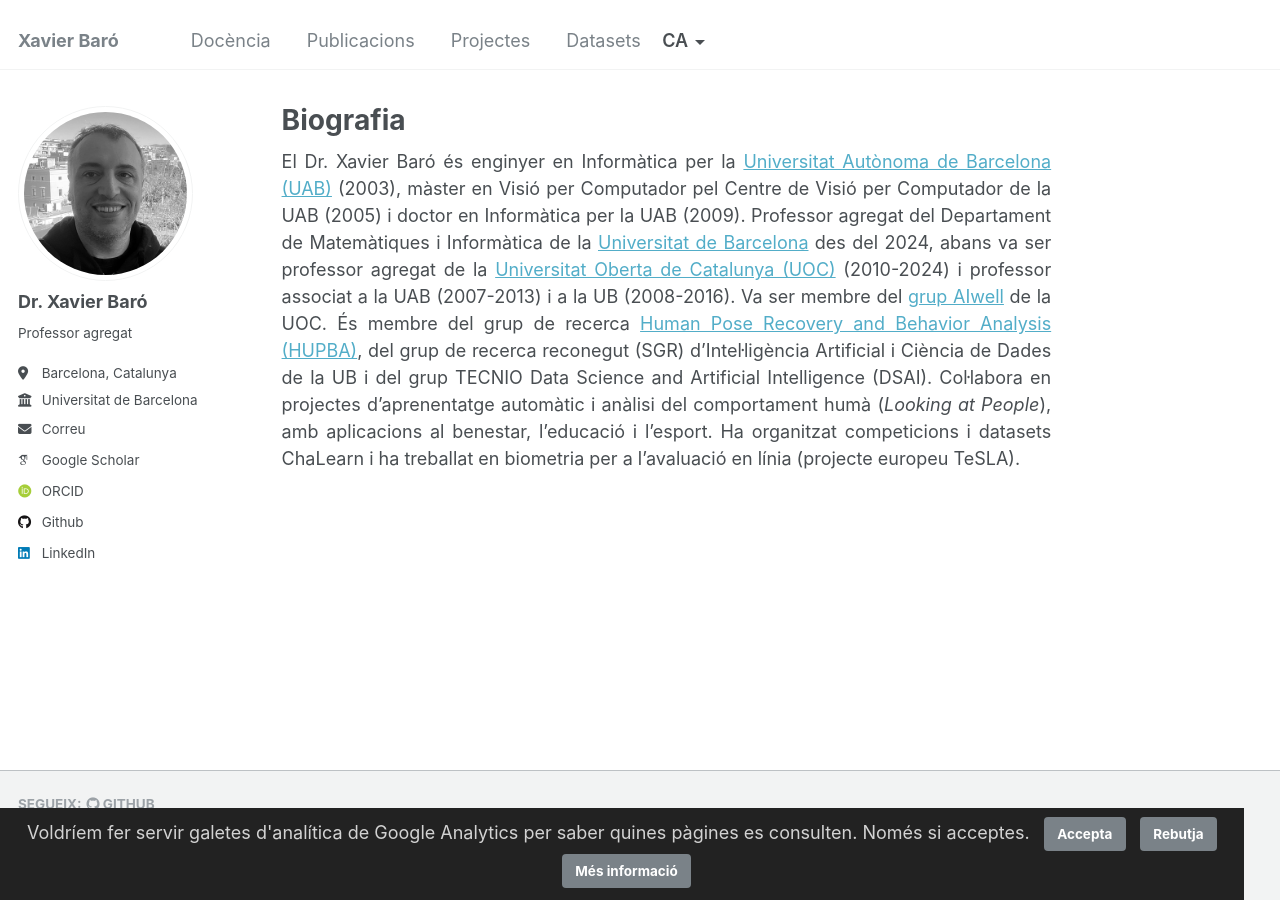
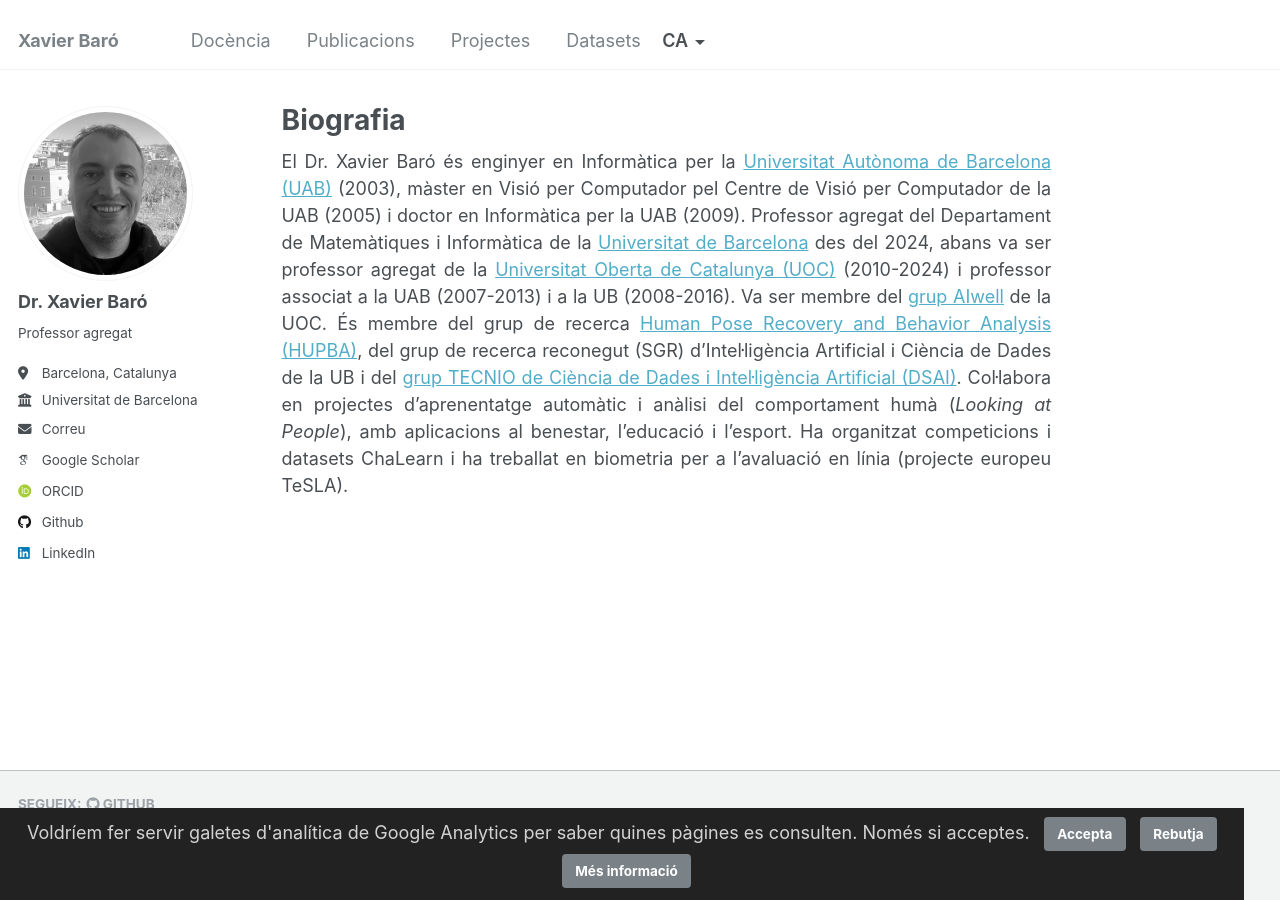
Before and after one commit to xbaro/xbaro.github.io, a Jekyll site: the page built from _pages/about.md, in a window 1280 px wide. Built offline with Jekyll 4.4.1, drawn with Linux system fonts in a browser that asks for light colours; some web fonts are replaced.

Commit message:
Biography: link TECNIO DSAI group page and use its official name
Co-Authored-By: Claude Sonnet 5.5 <noreply@anthropic.com>

```diff
--- a/_pages/about.md
+++ b/_pages/about.md
@@ -9,4 +9,4 @@ redirect_from:
   - /about.html
 ---
 
-El Dr. Xavier Baró és enginyer en Informàtica per la [Universitat Autònoma de Barcelona (UAB)](https://uab.cat) (2003), màster en Visió per Computador pel Centre de Visió per Computador de la UAB (2005) i doctor en Informàtica per la UAB (2009). Professor agregat del Departament de Matemàtiques i Informàtica de la [Universitat de Barcelona](https://ub.edu) des del 2024, abans va ser professor agregat de la [Universitat Oberta de Catalunya (UOC)](https://uoc.edu) (2010-2024) i professor associat a la UAB (2007-2013) i a la UB (2008-2016). Va ser membre del [grup AIwell](https://aiwell.uoc.edu) de la UOC. És membre del grup de recerca [Human Pose Recovery and Behavior Analysis (HUPBA)](https://hupba.com), del grup de recerca reconegut (SGR) d'Intel·ligència Artificial i Ciència de Dades de la UB i del grup TECNIO Data Science and Artificial Intelligence (DSAI). Col·labora en projectes d'aprenentatge automàtic i anàlisi del comportament humà (*Looking at People*), amb aplicacions al benestar, l'educació i l'esport. Ha organitzat competicions i datasets ChaLearn i ha treballat en biometria per a l'avaluació en línia (projecte europeu TeSLA).
+El Dr. Xavier Baró és enginyer en Informàtica per la [Universitat Autònoma de Barcelona (UAB)](https://uab.cat) (2003), màster en Visió per Computador pel Centre de Visió per Computador de la UAB (2005) i doctor en Informàtica per la UAB (2009). Professor agregat del Departament de Matemàtiques i Informàtica de la [Universitat de Barcelona](https://ub.edu) des del 2024, abans va ser professor agregat de la [Universitat Oberta de Catalunya (UOC)](https://uoc.edu) (2010-2024) i professor associat a la UAB (2007-2013) i a la UB (2008-2016). Va ser membre del [grup AIwell](https://aiwell.uoc.edu) de la UOC. És membre del grup de recerca [Human Pose Recovery and Behavior Analysis (HUPBA)](https://hupba.com), del grup de recerca reconegut (SGR) d'Intel·ligència Artificial i Ciència de Dades de la UB i del [grup TECNIO de Ciència de Dades i Intel·ligència Artificial (DSAI)](https://datascience.ub.edu/tecnio/). Col·labora en projectes d'aprenentatge automàtic i anàlisi del comportament humà (*Looking at People*), amb aplicacions al benestar, l'educació i l'esport. Ha organitzat competicions i datasets ChaLearn i ha treballat en biometria per a l'avaluació en línia (projecte europeu TeSLA).
```
Also changed, not shown: _pages/en/about.md (+1 -1 lines), _pages/es/about.md (+1 -1 lines).
